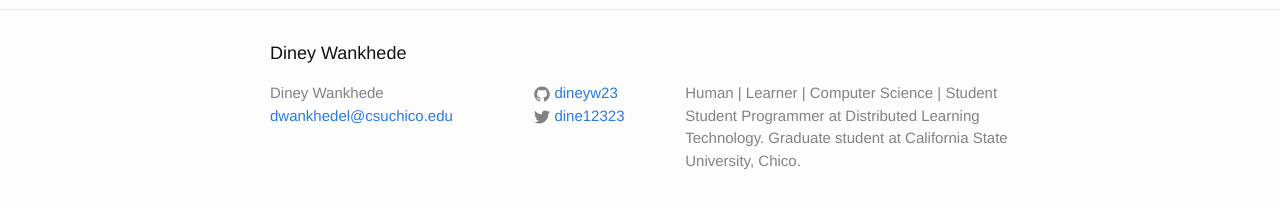
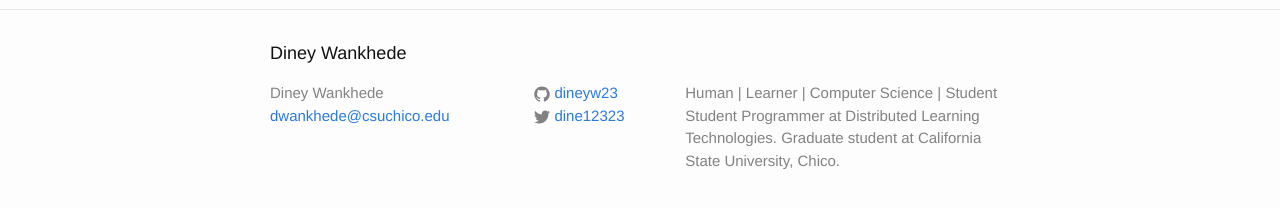
Before and after one commit to dineyw23/dineyw23.github.io, a Jekyll site: the page built from index.html, in a window 1280 px wide. Shown: the part 287-495 px from the top of the page. Built offline with Jekyll 4.4.1, drawn with Linux system fonts in a browser that asks for light colours.

Commit message:
Update _config

```diff
--- a/_config.yml
+++ b/_config.yml
@@ -7,11 +7,11 @@
 
 # Site settings
 title: Diney Wankhede
-email: dwankhedel@csuchico.edu
+email: dwankhede@csuchico.edu
 
 description: > # this means to ignore newlines until "baseurl:"
   Human | Learner | Computer Science | Student
-  Student Programmer at Distributed Learning Technology.
+  Student Programmer at Distributed Learning Technologies.
   Graduate student at California State University, Chico.
 baseurl: "" # the subpath of your site, e.g. /blog
 url: "http://dineyw23.github.iom" # the base hostname & protocol for your site
```
